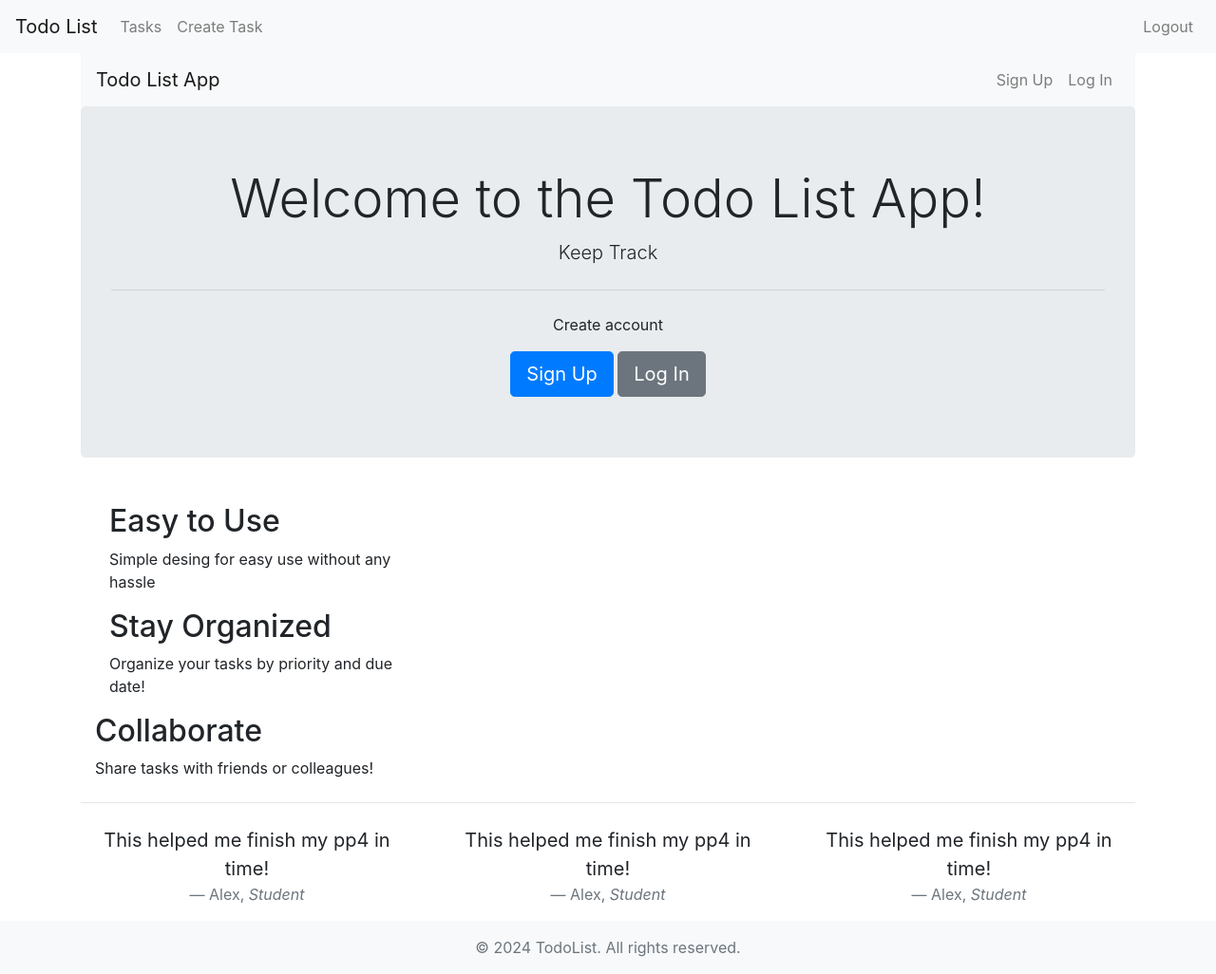
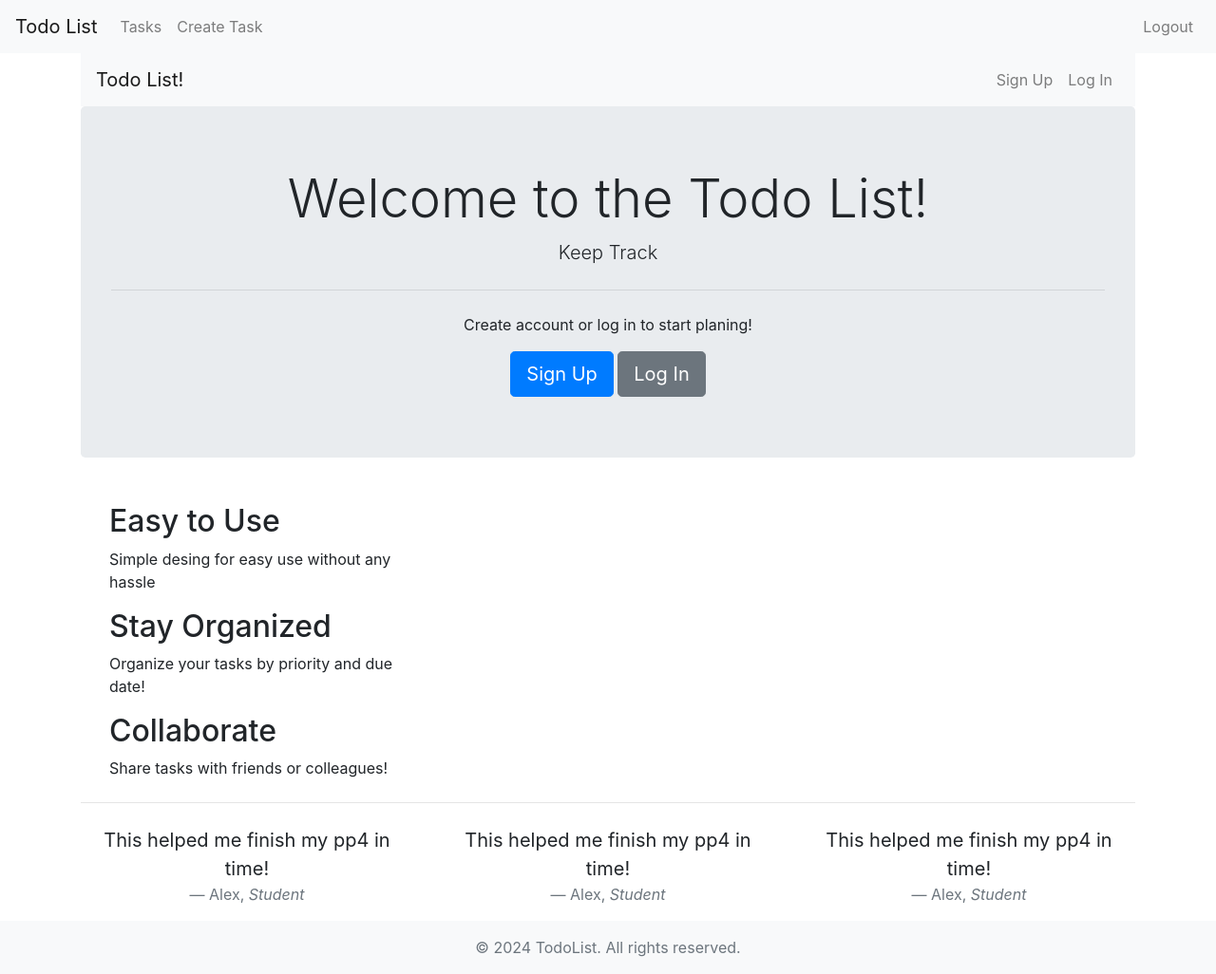
Before and after one commit to Seafzz/todo, a Django app: page / in a window 1280 px wide. Shown: the whole page at 95% size. Run offline with Django 5.2, Linux system fonts and the light colour scheme; some libraries are stand-ins or nearby versions.

Commit message:
fix: fixed typos and missing closing brackets

```diff
--- a/tasks/templates/tasks/home.html
+++ b/tasks/templates/tasks/home.html
@@ -3,7 +3,7 @@
 {% block content %}
 
 <nav class="navbar navbar-expand-lg navbar-light bg-light">
-    <a class="navbar-brand" href="{% url 'home' %}">Todo List App</a>
+    <a class="navbar-brand" href="{% url 'home' %}">Todo List!</a>
     <button class="navbar-toggler" type="button" data-toggle="collapse" data-target="#navbarNav" aria-controls="navbarNav" aria-expanded="false" aria-label="Toggle navigation">
         <span class="navbar-toggler-icon"></span>
     </button>
@@ -19,9 +19,10 @@
     </div>
 </nav>
 <div class="jumbotron text-center">
-    <h1 class="display-4">Welcome to the Todo List App!</h1>
+    <h1 class="display-4">Welcome to the Todo List!</h1>
      <p class="lead">Keep Track</p>
-     <hr class="my-4">Create account<p></p>
+     <hr class="my-4">
+     <p>Create account or log in to start planing!</p>
      <a class="btn btn-primary btn-lg" href="{% url 'signup' %}" role="button">Sign Up</a>
      <a class="btn btn-secondary btn-lg" href="{% url 'login' %}" role="button">Log In</a>
 </div>
@@ -35,7 +36,7 @@
         <h2>Stay Organized</h2>
         <p>Organize your tasks by priority and due date!</p>
     </div>
-    <div class="col-lg4">
+    <div class="col-lg-4">
         <h2>Collaborate</h2>
         <p>Share tasks with friends or colleagues!</p>
     </div>
```
